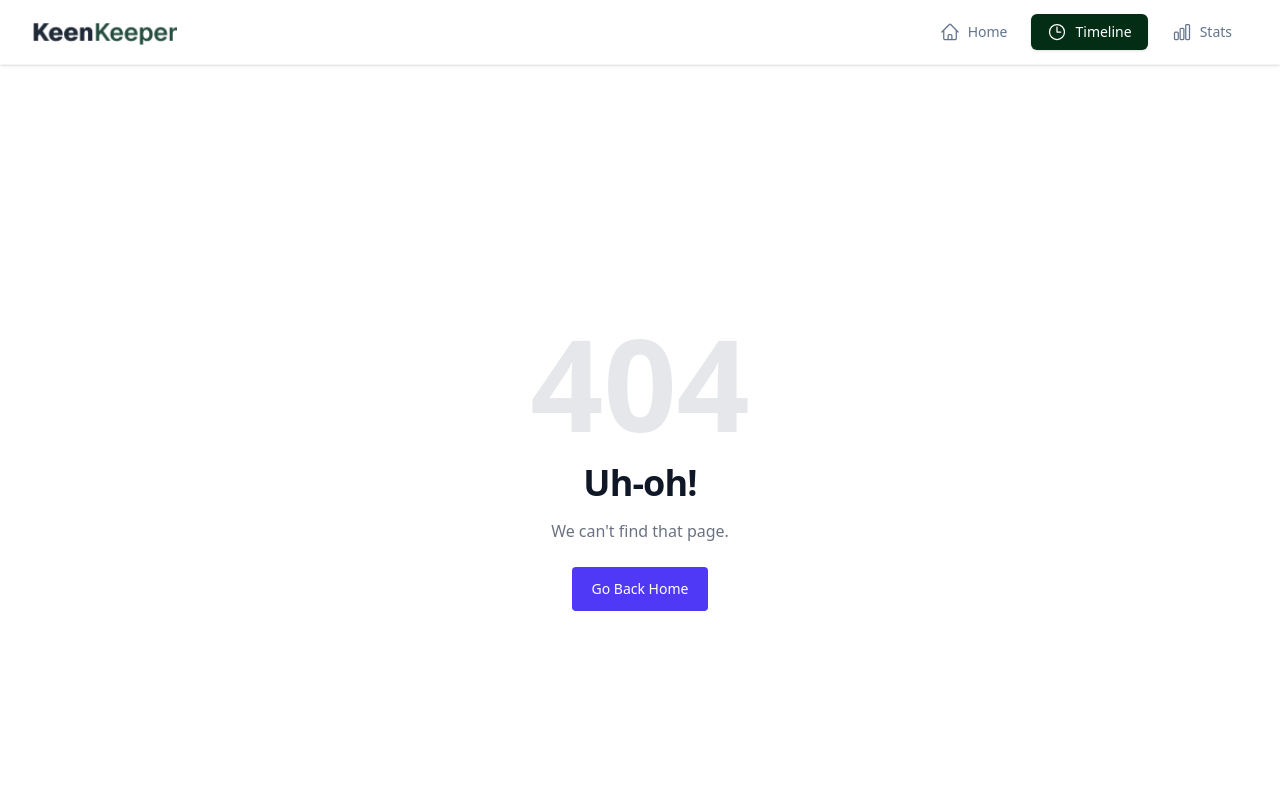
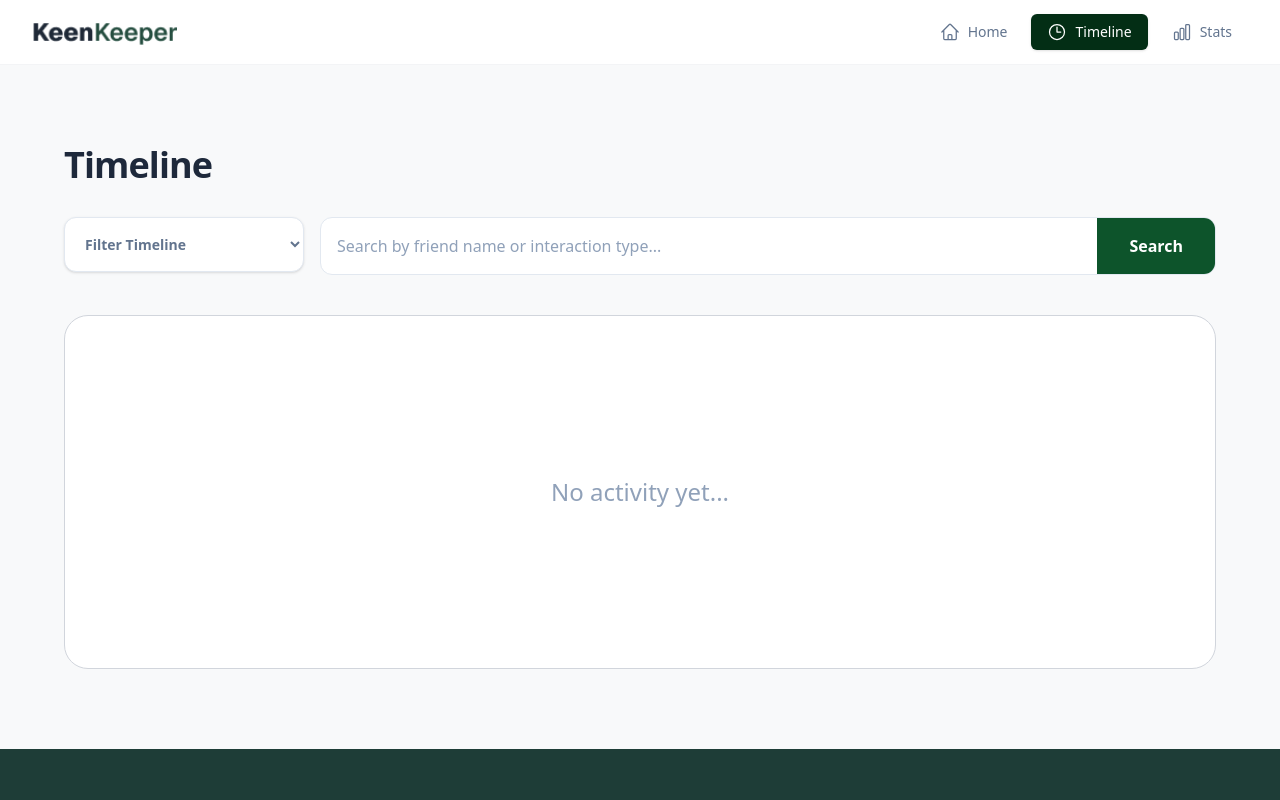
Before and after one commit to ORNOB-083/PH-B13-A07-Keen-Keeper, a Next.js app: page /timeline in a window 1280 px wide. Before the commit this address had no page. Shown: the top 800 px of the page. Built offline with nearby package versions, Linux system fonts and the light colour scheme.

Commit message:
Timeline and Status Page Added

```diff
--- a/package.json
+++ b/package.json
@@ -14,7 +14,8 @@
     "react-dom": "19.2.4",
     "react-icons": "^5.6.0",
     "react-spinners": "^0.17.0",
-    "react-toastify": "^11.0.5"
+    "react-toastify": "^11.0.5",
+    "recharts": "^3.8.1"
   },
   "devDependencies": {
     "@tailwindcss/postcss": "^4",
--- a/src/app/apps/[id]/page.jsx
+++ b/src/app/apps/[id]/page.jsx
@@ -1,5 +1,5 @@
 "use client";
-import React, { useEffect, useState } from "react";
+import React, { useEffect, useState, useContext } from "react";
 import { useParams } from "next/navigation";
 import Image from "next/image";
 import { SyncLoader } from "react-spinners";
@@ -12,10 +12,14 @@ import callIcon from "@/assets/call.png";
 import textIcon from "@/assets/text.png";
 import videoIcon from "@/assets/video.png";
 
+import { TimelineContext } from "@/context/timeline.context";
+
 const FriendDetails = () => {
   const { id } = useParams();
   const [friend, setFriend] = useState(null);
   const [loading, setLoading] = useState(true);
+
+  const { timeline, setTimeline } = useContext(TimelineContext);
 
   useEffect(() => {
     const fetchFriend = async () => {
@@ -28,7 +32,7 @@ const FriendDetails = () => {
         setTimeout(() => {
           setFriend(found);
           setLoading(false);
-        }, 1200);
+        }, 500);
       } catch (error) {
         console.error("Failed to fetch friend data", error);
         setLoading(false);
@@ -38,25 +42,35 @@ const FriendDetails = () => {
   }, [id]);
 
   const handleAction = (actionType) => {
-    toast.success(`${actionType} logged for ${friend?.name || "Friend"}`);
+    if (!friend) return;
+
+    const newEntry = {
+      id: Date.now(),
+      type: actionType,
+      title: `${actionType} with ${friend.name}`,
+      date: new Date().toLocaleDateString(),
+    };
+
+    setTimeline([newEntry, ...timeline]);
+
+    toast.success(`${actionType} logged for ${friend.name}`);
   };
 
   if (loading) return (
     <div className="flex flex-col justify-center items-center min-h-[70vh]">
       <SyncLoader color="#1e3d37" />
-      <p className="mt-4 text-slate-500 text-sm italic">Loading profile...</p>
+      <p className="mt-4 text-slate-500 text-sm italic ">Loading profile...</p>
     </div>
   );
 
-  if (!friend) return <div className="text-center py-20 font-bold">Friend not found!</div>;
+  if (!friend) return <div className="text-center py-50 font-bold text-4xl">Friend not found!</div>;
 
   return (
-    <main className="bg-[#f8f9fa] min-h-screen py-8 md:py-16 px-4">
+    <main className="bg-[#f8f9fa] py-8 md:py-16 px-4">
       <div className="container mx-auto max-w-6xl">
         <div className="grid grid-cols-1 lg:grid-cols-12 gap-8">
 
           <div className="lg:col-span-4 space-y-6">
-            {/* Profile Card */}
             <div className="bg-white rounded-2xl p-4 border border-gray-100 shadow-sm text-center">
               <div className="relative inline-block mb-4">
                 <img
@@ -110,7 +124,6 @@ const FriendDetails = () => {
           </div>
 
           <div className="lg:col-span-8 space-y-6">
-
             <div className="grid grid-cols-1 md:grid-cols-3 gap-4">
               <div className="bg-white p-8 rounded-2xl border border-gray-100 shadow-sm text-center">
                 <p className="text-4xl font-black text-[#244D3F]">{friend.days_since_contact}</p>
@@ -167,7 +180,6 @@ const FriendDetails = () => {
                 ))}
               </div>
             </div>
-
           </div>
         </div>
       </div>
--- a/src/app/apps/page.js
+++ b/src/app/apps/page.js
@@ -1,5 +1,4 @@
 import Banner from "@/components/homepage/Banner";
-import Image from "next/image";
 
 export default function Home() {
   return (
--- a/src/app/globals.css
+++ b/src/app/globals.css
@@ -1,2 +1,5 @@
 @import "tailwindcss";
 @plugin "daisyui";
+nextjs-portal {
+  display: none !important;
+}
--- a/src/app/layout.js
+++ b/src/app/layout.js
@@ -3,7 +3,7 @@ import "./globals.css";
 import Navbar from "@/components/Navbar/Navbar";
 import Footer from "@/components/Footer";
 import { ToastContainer } from "react-toastify";
-
+import TimelineProvider from "@/context/timeline.context";
 
 const geistSans = Geist({
   variable: "--font-geist-sans",
@@ -28,10 +28,13 @@ export default function RootLayout({ children }) {
       className={`${geistSans.variable} ${geistMono.variable} h-full antialiased`}
     >
       <body className="min-h-full flex flex-col">
-        <Navbar />
-        {children}
-        <ToastContainer />
-        <Footer />
+
+        <TimelineProvider>
+          <Navbar />
+          {children}
+          <ToastContainer />
+          <Footer />
+        </TimelineProvider>
 
       </body>
     </html>
--- a/src/app/not-found.jsx
+++ b/src/app/not-found.jsx
@@ -15,7 +15,7 @@ const notFound = () => {
             </p>
 
             <Link href={"/"}>
-            <button className="mt-6 inline-block rounded bg-indigo-600 px-5 py-3 text-sm font-medium text-white hover:bg-indigo-700 focus:outline-none focus:ring">
+            <button className="mt-6 inline-block rounded bg-green-900 px-5 py-3 text-sm font-medium text-white hover:bg-green-700 focus:outline-none focus:ring">
                 Go Back Home
             </button>
             </Link>
--- /dev/null
+++ b/src/app/stats/page.jsx
@@ -0,0 +1,66 @@
+"use client";
+
+import { useContext } from "react";
+import { TimelineContext } from "@/context/timeline.context";
+import { PieChart, Pie, Tooltip, Legend, ResponsiveContainer, Cell } from "recharts";
+
+const StatsPage = () => {
+    const { timeline } = useContext(TimelineContext);
+
+    const textCount = timeline.filter((t) => t.type === "Text").length;
+    const callCount = timeline.filter((t) => t.type === "Call").length;
+    const videoCount = timeline.filter((t) => t.type === "Video").length;
+
+    const data = [
+        { name: "Text", value: textCount, fill: "#A855F7" },
+        { name: "Call", value: callCount, fill: "#1E3D37" },
+        { name: "Video", value: videoCount, fill: "#4ADE80" },
+    ];
+
+    return (
+        <div className="bg-[#f8f9fa] min-h-screen py-10 px-4">
+            <div className="container mx-auto max-w-5xl">
+                <h2 className="text-4xl font-black text-[#1e293b] mb-10 tracking-tight">
+                    Friendship Analytics
+                </h2>
+
+                <div className="bg-white p-10 rounded-3xl border border-slate-100 shadow-sm">
+                    <h3 className="text-xl font-black text-slate-700 mb-8">
+                        By Interaction Type
+                    </h3>
+
+                    <div className="w-full flex justify-center items-center" style={{ height: "400px" }}>
+                        <ResponsiveContainer width="100%" height="100%">
+                            <PieChart>
+                                <Pie
+                                    data={data}
+                                    cx="50%"
+                                    cy="50%"
+                                    innerRadius={100}
+                                    outerRadius={140}
+                                    paddingAngle={5}
+                                    dataKey="value"
+                                    stroke="none"
+                                    isAnimationActive={true}
+                                >
+                                    {data.map((entry, index) => (
+                                        <Cell key={`cell-${index}`} fill={entry.fill} cornerRadius={10} />
+                                    ))}
+                                </Pie>
+                                <Tooltip />
+                                <Legend
+                                    verticalAlign="bottom"
+                                    align="center"
+                                    iconType="circle"
+                                    formatter={(value) => <span className="text-slate-600 font-bold px-2">{value}</span>}
+                                />
+                            </PieChart>
+                        </ResponsiveContainer>
+                    </div>
+                </div>
+            </div>
+        </div>
+    );
+};
+
+export default StatsPage;
--- /dev/null
+++ b/src/app/timeline/page.jsx
@@ -0,0 +1,105 @@
+"use client";
+
+import { useContext, useState } from "react";
+import { TimelineContext } from "@/context/timeline.context";
+import Image from "next/image";
+
+import callIcon from "@/assets/call.png";
+import textIcon from "@/assets/text.png";
+import videoIcon from "@/assets/video.png";
+
+const TimelinePage = () => {
+    const { timeline } = useContext(TimelineContext);
+    const [filter, setFilter] = useState("All");
+    const [searchQuery, setSearchQuery] = useState("");
+
+    const filteredData = timeline.filter((item) => {
+        const matchesFilter = filter === "All" || item.type === filter;
+
+        const matchesSearch =
+            item.title.toLowerCase().includes(searchQuery.toLowerCase()) ||
+            item.type.toLowerCase().includes(searchQuery.toLowerCase());
+        return matchesFilter && matchesSearch;
+    });
+
+    const getIcon = (type) => {
+        if (type === "Call")
+            return callIcon;
+        if (type === "Text")
+            return textIcon;
+        if (type === "Video")
+            return videoIcon;
+        return callIcon;
+    };
+
+    return (
+        <div className="bg-[#f8f9fa] px-4 pt-20 pb-20">
+            <div className="container mx-auto max-w-6xl">
+                <h2 className="text-4xl font-black text-[#1e293b] mb-8 tracking-tight">
+                    Timeline
+                </h2>
+
+                <div className="flex flex-col md:flex-row gap-4 mb-10">
+                    <div className="w-full md:w-[240px]">
+                        <select value={filter} onChange={(e) => setFilter(e.target.value)} className="w-full p-4 rounded-xl border border-slate-200 bg-white text-slate-500 font-bold text-sm outline-none cursor-pointer shadow-sm">
+                            <option value="All">Filter Timeline</option>
+                            <option value="Call">Call</option>
+                            <option value="Text">Text</option>
+                            <option value="Video">Video</option>
+                        </select>
+                    </div>
+
+                    <div className="flex-1 flex bg-white rounded-xl border border-slate-200 overflow-hidden">
+                        <input
+                            type="text"
+                            placeholder="Search by friend name or interaction type..."
+                            value={searchQuery}
+                            onChange={(e) => setSearchQuery(e.target.value)}
+                            className="flex-1 p-4 outline-none font-medium text-slate-600 placeholder:text-slate-400 bg-transparent"
+                        />
+                        <button className="bg-green-900 text-white px-8 font-bold hover:bg-green-700 transition-colors">
+                            Search
+                        </button>
+                    </div>
+                </div>
+
+                <div className="space-y-4">
+                    {filteredData.length === 0 ? (
+                        <div className="bg-white px-10 py-40 rounded-3xl border border-gray-300 text-center">
+                            <p className="text-slate-400 text-2xl font-medium">
+                                {searchQuery ? "No results found for your search." : "No activity yet..."}
+                            </p>
+                        </div>
+                    ) : (
+                        filteredData.map((item) => (
+                            <div
+                                key={item.id}
+                                className="flex items-center gap-6 bg-white p-6 rounded-2xl border border-gray-100 shadow-sm hover:shadow-md transition-shadow"
+                            >
+                                <div className="w-12 h-12 relative shrink-0">
+                                    <Image
+                                        src={getIcon(item.type)}
+                                        alt={item.type}
+                                        fill
+                                        className="object-contain"
+                                    />
+                                </div>
+
+                                <div className="flex flex-col">
+                                    <p className="font-black text-xl text-[#1e293b]">
+                                        {item.title}
+                                    </p>
+                                    <p className="text-[11px] font-black text-slate-400 uppercase tracking-[0.1em] mt-1">
+                                        {item.date}
+                                    </p>
+                                </div>
+                            </div>
+                        ))
+                    )}
+                </div>
+            </div>
+        </div >
+    );
+};
+
+export default TimelinePage;
--- a/src/components/homepage/FriendGrid.jsx
+++ b/src/components/homepage/FriendGrid.jsx
@@ -16,14 +16,14 @@ const FriendGrid = () => {
                     setLoading(false);
                 })
                 .catch((err) => console.error("Error loading friends:", err));
-        }, 2000);
+        }, 500);
         return () => clearTimeout(timer);
     }, []);
 
     const statusConfig = {
         "Overdue": "bg-red-500",
         "Almost Due": "bg-orange-400",
-        "On-Track": "bg-emerald-600",
+        "On-Track": "bg-[#244D3F]",
     };
 
     if (loading) return (
@@ -67,7 +67,7 @@ const FriendGrid = () => {
                                 {friend.tags?.map((tag, idx) => (
                                     <span
                                         key={idx}
-                                        className="px-3 py-1 text-[10px] font-bold tracking-wider rounded-full bg-slate-50 text-slate-500 uppercase border border-slate-100"
+                                        className="px-3 py-1 text-[10px] font-bold tracking-wider rounded-full bg-[#CBFADB] text-slate-500 uppercase border border-slate-100"
                                     >
                                         {tag}
                                     </span>
--- /dev/null
+++ b/src/context/timeline.context.jsx
@@ -0,0 +1,16 @@
+"use client";
+import { createContext, useState } from "react";
+
+export const TimelineContext = createContext();
+
+const TimelineProvider = ({ children }) => {
+    const [timeline, setTimeline] = useState([]);
+
+    return (
+        <TimelineContext.Provider value={{ timeline, setTimeline }}>
+            {children}
+        </TimelineContext.Provider>
+    );
+};
+
+export default TimelineProvider;
```
Also changed, not shown: src/app/installation/page.jsx (deleted, +0 -8 lines), 1 other file (tests, documents, lock files or other folders).
